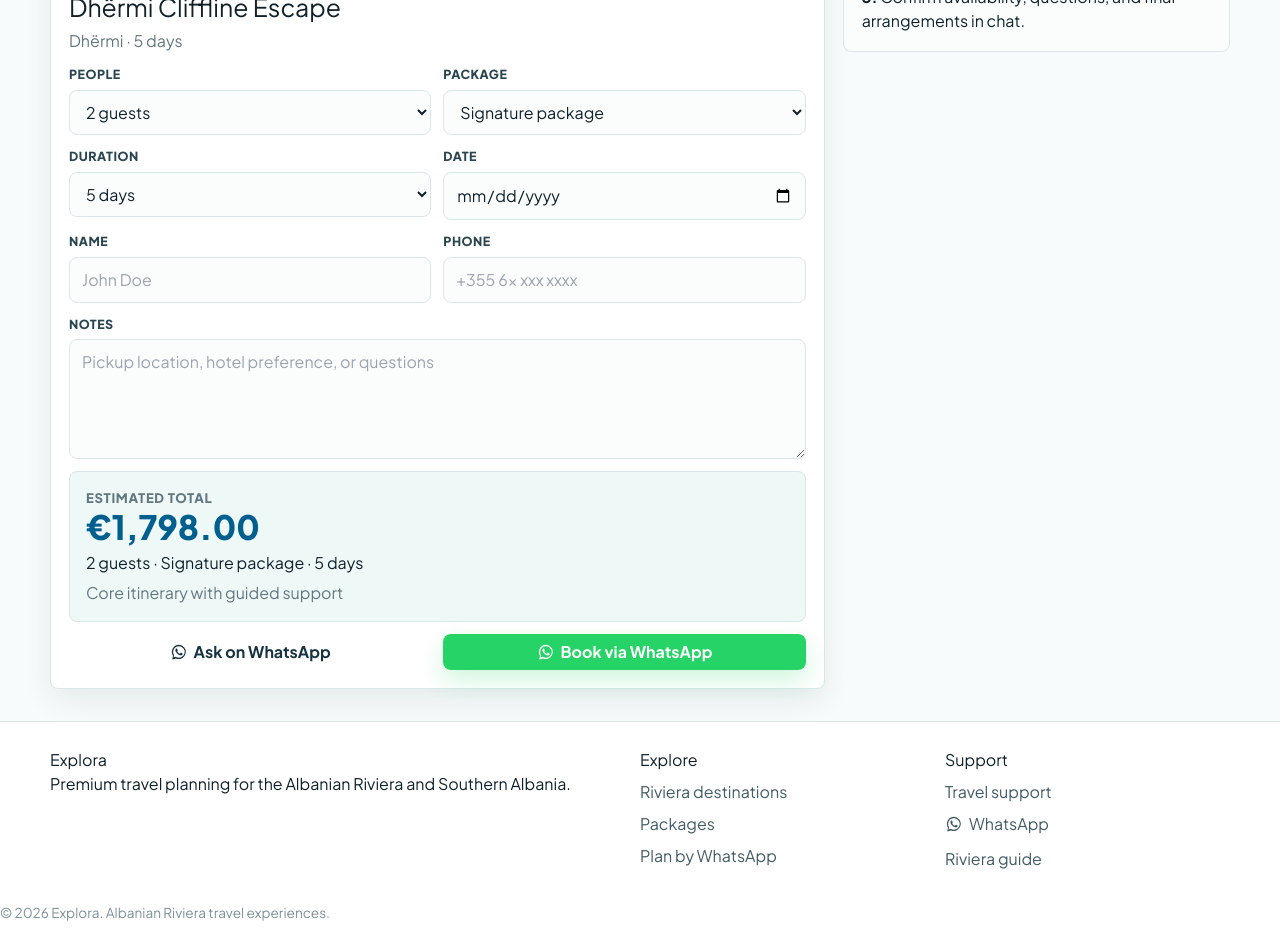
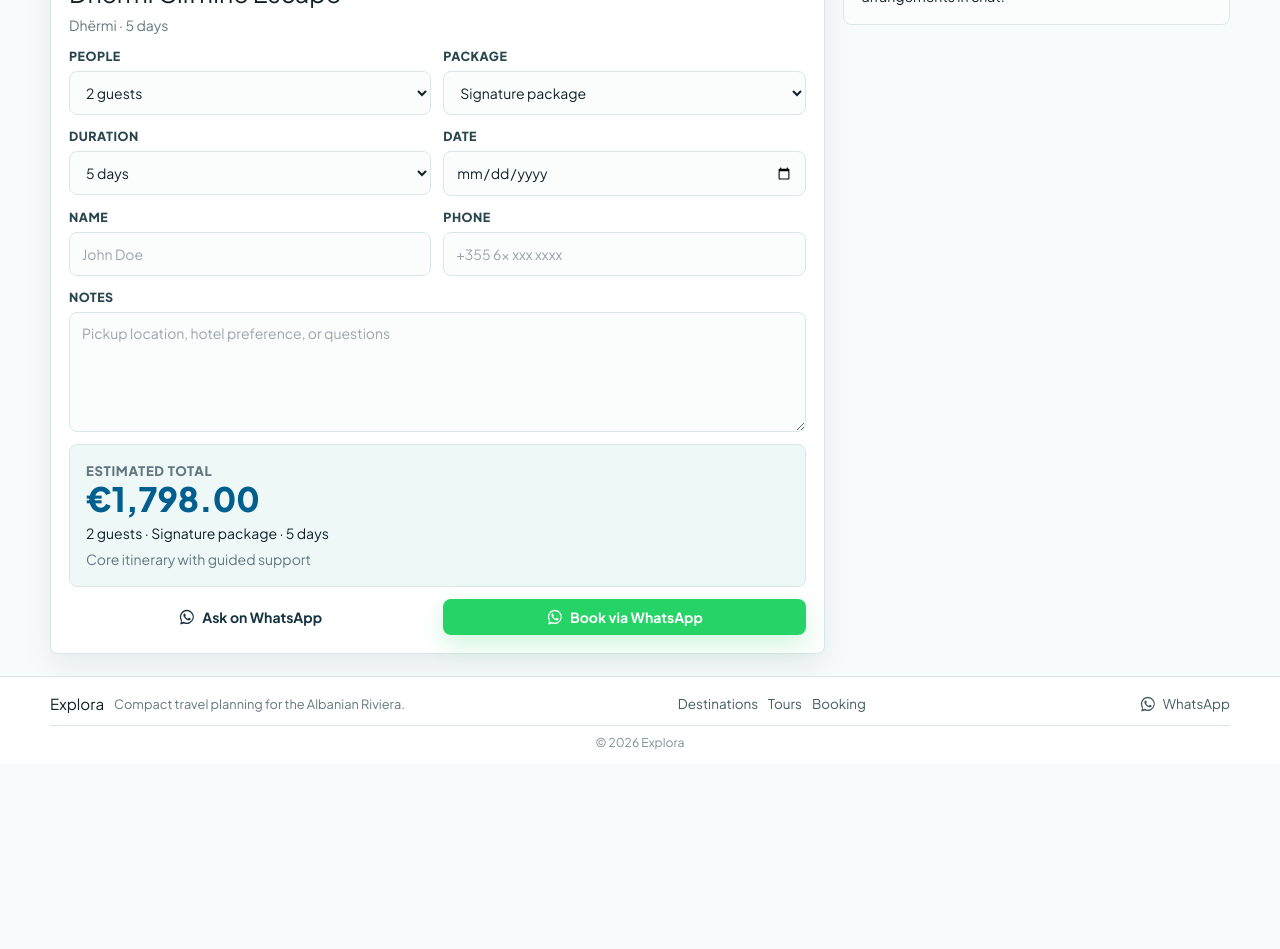
Before and after one commit to kevinshehu/explora, an Angular app: page /booking in a window 1280 px wide. Shown: the part 360-1309 px from the top of the page. After the commit the page ends 1124 px from the top, so only its background shows below. Built offline with nearby package versions, Linux system fonts and the light colour scheme.

Commit message:
Refine home hero and compact layout

```diff
--- a/src/app/layout/footer.ts
+++ b/src/app/layout/footer.ts
@@ -10,27 +10,25 @@ import { whatsappUrl } from '../shared/whatsapp';
   template: `
     <footer class="site-footer">
       <div class="container footer-grid">
-        <div>
+        <div class="footer-brand">
           <h3>Explora</h3>
-          <p>Premium travel planning for the Albanian Riviera and Southern Albania.</p>
+          <p>Compact travel planning for the Albanian Riviera.</p>
         </div>
-        <div>
-          <h4>Explore</h4>
-          <a routerLink="/destinations">Riviera destinations</a>
-          <a routerLink="/tours">Packages</a>
-          <a routerLink="/booking">Plan by WhatsApp</a>
-        </div>
-        <div>
-          <h4>Support</h4>
-          <a routerLink="/booking">Travel support</a>
+        <nav class="footer-links" aria-label="Footer links">
+          <a routerLink="/destinations">Destinations</a>
+          <a routerLink="/tours">Tours</a>
+          <a routerLink="/booking">Booking</a>
+        </nav>
+        <div class="footer-contact">
           <a class="footer-whatsapp" [href]="contactWhatsAppUrl" target="_blank" rel="noopener">
             <app-whatsapp-icon />
             WhatsApp
           </a>
-          <a routerLink="/destinations">Riviera guide</a>
         </div>
       </div>
-      <p class="copyright">© 2026 Explora. Albanian Riviera travel experiences.</p>
+      <div class="container">
+        <p class="copyright">© 2026 Explora</p>
+      </div>
     </footer>
   `,
 })
--- a/src/app/pages/home-page.ts
+++ b/src/app/pages/home-page.ts
@@ -2,15 +2,12 @@ import { Component } from '@angular/core';
 import { RouterLink } from '@angular/router';
 import {
   destinations,
-  promotionalTestimonials,
   tours,
 } from '../data/travel-data';
 import { DestinationCard } from '../shared/components/destination-card';
 import { SectionTitle } from '../shared/components/section-title';
-import { TestimonialCard } from '../shared/components/testimonial-card';
 import { TourCard } from '../shared/components/tour-card';
 import { WhatsappIcon } from '../shared/components/whatsapp-icon';
-import { PriceCalculator } from '../shared/components/price-calculator';
 import { whatsappUrl } from '../shared/whatsapp';
 
 const heroImage =
@@ -19,31 +16,31 @@ const heroImage =
 @Component({
   selector: 'app-home-page',
   standalone: true,
-  imports: [DestinationCard, TourCard, TestimonialCard, SectionTitle, RouterLink, WhatsappIcon, PriceCalculator],
+  imports: [DestinationCard, TourCard, SectionTitle, RouterLink, WhatsappIcon],
   template: `
     <section class="hero section-shell">
       <img class="hero-image" [src]="heroImage" alt="Albanian Riviera coastline" />
       <div class="container hero-content">
-        <p class="hero-kicker">Discover the Albanian Riviera</p>
-        <h1>Albanian Riviera, planned beautifully</h1>
-        <p>
-          Crystal-clear waters, hidden beaches, coastal villages, and signature experiences across Southern Albania.
-        </p>
-        <div class="hero-actions">
-          <a class="button-primary" routerLink="/destinations">Explore destinations</a>
-          <a class="button-whatsapp hero-whatsapp" [href]="heroWhatsAppUrl" target="_blank" rel="noopener">
-            <app-whatsapp-icon />
-            Ask Explora
-          </a>
+        <div class="hero-panel">
+          <p class="hero-kicker">Explora</p>
+          <h1>Simple Riviera travel planning</h1>
+          <p>Choose destination, pick experience, book fast on WhatsApp.</p>
+          <div class="hero-actions">
+            <a class="button-primary" routerLink="/destinations">Explore destinations</a>
+            <a class="button-whatsapp" [href]="heroWhatsAppUrl" target="_blank" rel="noopener">
+              <app-whatsapp-icon />
+              WhatsApp
+            </a>
+          </div>
         </div>
       </div>
     </section>
 
     <section class="container section-shell">
       <app-section-title
-        label="Explore the Albanian Riviera"
-        title="A modern coastal destination map"
-        description="From Dhërmi to Vlorë, every route is crafted around beach time, village culture, and premium comfort."
+        label="Destinations"
+        title="Top places"
+        description="Clean destination list for quick choice."
       />
       <div class="riviera-grid">
         @for (destination of rivieraDestinations; track destination.id) {
@@ -54,75 +51,14 @@ const heroImage =
 
     <section class="container section-shell">
       <app-section-title
-        label="Price calculators"
-        title="Know your estimate before WhatsApp"
-        description="Choose people, package level, and trip length. Explora handles availability and final details with you on WhatsApp."
-      />
-      <div class="calculator-grid">
-        @for (tour of calculatorTours; track tour.id) {
-          <app-price-calculator [tour]="tour" [showDate]="false" />
-        }
-      </div>
-    </section>
-
-    <section class="container section-shell">
-      <app-section-title
-        label="Why Explora"
-        title="Focused on South Albania"
-        description="Simple pricing, local route planning, and fast WhatsApp support for travelers who want clear next steps."
-      />
-      <div class="feature-grid">
-        <article>
-          <h3>Curated coastal routes</h3>
-          <p>Each experience is built around real Riviera highlights, not generic travel lists.</p>
-        </article>
-        <article>
-          <h3>Clear estimates</h3>
-          <p>See the price before starting the booking conversation.</p>
-        </article>
-        <article>
-          <h3>WhatsApp-first booking</h3>
-          <p>Ask questions, confirm availability, and finalize details directly with Explora.</p>
-        </article>
-      </div>
-    </section>
-
-    <section class="container section-shell">
-      <app-section-title
-        label="Packages"
-        title="Clean routes for the Ionian coast"
-        description="Focused itineraries with private transfers, coastal stops, local guides, and clear pricing."
+        label="Experiences"
+        title="Featured tours"
+        description="Popular options with transparent pricing."
       />
       <div class="grid-3">
         @for (tour of featuredTours; track tour.id) {
           <app-tour-card [tour]="tour" />
         }
-      </div>
-    </section>
-
-    <section class="container section-shell">
-      <app-section-title
-        label="Traveler stories"
-        title="Trusted by modern travelers"
-        description="Experiences shared by people discovering the Albanian South Riviera."
-      />
-      <div class="testimonial-grid">
-        @for (testimonial of testimonials; track testimonial.name) {
-          <app-testimonial-card [testimonial]="testimonial" />
-        }
-      </div>
-    </section>
-
-    <section class="container section-shell">
-      <div class="cta-panel">
-        <h2>Your South Albania plan starts here.</h2>
-        <p>Choose a package and send your details directly to Explora on WhatsApp.</p>
-        <div class="cta-actions">
-          <a class="button-whatsapp" [href]="generalWhatsAppUrl" target="_blank" rel="noopener">
-            <app-whatsapp-icon />
-            Plan on WhatsApp
-          </a>
-        </div>
       </div>
     </section>
   `,
@@ -131,8 +67,5 @@ export class HomePage {
   heroImage = heroImage;
   rivieraDestinations = destinations.slice(0, 8);
   featuredTours = tours.slice(0, 3);
-  calculatorTours = tours.slice(0, 2);
-  testimonials = promotionalTestimonials;
-  generalWhatsAppUrl = whatsappUrl('Hi! I would like to plan a South Albania trip with Explora.');
-  heroWhatsAppUrl = whatsappUrl('Hi! I would like to discover the Albanian Riviera with Explora. Can you help me choose the right destination or experience?');
+  heroWhatsAppUrl = whatsappUrl('Hi! I want to book a Riviera trip with Explora.');
 }
--- a/src/styles.scss
+++ b/src/styles.scss
@@ -42,6 +42,8 @@ body {
     linear-gradient(180deg, rgba(216, 240, 244, 0.65) 0%, rgba(247, 251, 251, 0.94) 320px),
     var(--background);
   font-family: 'Plus Jakarta Sans', system-ui, -apple-system, sans-serif;
+  font-size: 14px;
+  line-height: 1.45;
   letter-spacing: 0;
 }
 
@@ -108,7 +110,7 @@ a {
   display: inline-flex;
   align-items: center;
   gap: 12px;
-  font-size: 1rem;
+  font-size: 0.92rem;
   font-weight: 800;
   letter-spacing: 0;
   white-space: nowrap;
@@ -151,7 +153,8 @@ a {
 .desktop-nav a {
   color: #2d4651;
   border-radius: 999px;
-  padding: 8px 12px;
+  padding: 6px 10px;
+  font-size: 0.86rem;
   transition: all 140ms ease;
 }
 
@@ -164,12 +167,12 @@ a {
 .hero {
   position: relative;
   border-radius: var(--radius-xl);
-  margin-top: 18px;
+  margin-top: 14px;
   overflow: hidden;
-  min-height: min(58vh, 520px);
-  display: grid;
-  align-items: end;
-  box-shadow: 0 14px 34px rgba(0, 95, 143, 0.14);
+  min-height: min(60vh, 560px);
+  display: grid;
+  place-items: center;
+  box-shadow: 0 18px 36px rgba(0, 95, 143, 0.16);
 }
 
 .hero-image {
@@ -186,18 +189,29 @@ a {
   position: absolute;
   inset: 0;
   background:
-    linear-gradient(95deg, rgba(5, 29, 42, 0.72) 20%, rgba(7, 60, 78, 0.38) 66%, rgba(255, 255, 255, 0.02)),
-    linear-gradient(180deg, rgba(5, 29, 42, 0.04), rgba(5, 29, 42, 0.3));
-}
-
-.hero .container {
+    radial-gradient(circle at 50% 45%, rgba(255, 255, 255, 0.14), transparent 55%),
+    linear-gradient(180deg, rgba(5, 29, 42, 0.28), rgba(5, 29, 42, 0.48));
+}
+
+.hero-content {
   position: relative;
   z-index: 2;
-  padding-block: 52px 44px;
+  padding-block: 20px;
   color: white;
-  display: flex;
-  flex-direction: column;
-  gap: 10px;
+  display: grid;
+  place-items: center;
+}
+
+.hero-panel {
+  width: min(100%, 620px);
+  border: 1px solid rgba(255, 255, 255, 0.28);
+  background: rgba(7, 34, 48, 0.42);
+  border-radius: 14px;
+  backdrop-filter: blur(10px);
+  padding: 18px 20px;
+  display: grid;
+  gap: 8px;
+  text-align: center;
 }
 
 .section-shell {
@@ -206,24 +220,26 @@ a {
 
 .hero h1 {
   font-family: 'Playfair Display', Georgia, serif;
-  font-size: clamp(2rem, 4vw, 3.4rem);
-  line-height: 1.08;
-  max-width: 11ch;
+  font-size: clamp(1.5rem, 2.9vw, 2.2rem);
+  line-height: 1.12;
+  max-width: 18ch;
+  margin-inline: auto;
   letter-spacing: 0;
 }
 
 .hero p {
-  max-width: 58ch;
-  font-size: 0.95rem;
-  line-height: 1.55;
+  max-width: 48ch;
+  margin-inline: auto;
+  font-size: 0.84rem;
+  line-height: 1.4;
 }
 
 .hero-kicker {
-  color: #bdebf4;
+  color: #c8f3fb;
   font-weight: 700;
   text-transform: uppercase;
-  letter-spacing: 0.12em;
-  font-size: 0.8rem;
+  letter-spacing: 0.14em;
+  font-size: 0.68rem;
 }
 
 .search-strip {
@@ -342,14 +358,16 @@ a.button-ghost {
 }
 
 .hero-whatsapp {
-  align-self: flex-start;
+  align-self: center;
 }
 
 .hero-actions {
   display: flex;
   align-items: center;
+  justify-content: center;
   gap: 8px;
   flex-wrap: wrap;
+  margin-top: 2px;
 }
 
 .discovery-steps {
@@ -416,21 +434,22 @@ a.button-ghost {
   text-transform: uppercase;
   letter-spacing: 0.08em;
   margin: 0;
-  font-size: 0.74rem;
+  font-size: 0.66rem;
   font-weight: 700;
 }
 
 .section-heading {
   margin: 4px 0 0;
   font-family: 'Playfair Display', Georgia, serif;
-  font-size: clamp(1.6rem, 2.8vw, 2.4rem);
-  line-height: 1.15;
+  font-size: clamp(1.2rem, 2.2vw, 1.6rem);
+  line-height: 1.2;
   letter-spacing: 0;
 }
 
 .section-copy {
   color: var(--muted);
-  margin-top: var(--space-2);
+  margin-top: 4px;
+  font-size: 0.84rem;
 }
 
 .section-title {
@@ -478,7 +497,7 @@ a.button-ghost {
 
 .card-content h3 {
   margin: 0;
-  font-size: 1.15rem;
+  font-size: 1rem;
   line-height: 1.25;
 }
 
@@ -1029,22 +1048,46 @@ a.primary,
 }
 
 .site-footer {
-  margin-top: 32px;
+  margin-top: 22px;
   border-top: 1px solid var(--line);
   background: white;
-  padding: 26px 0;
+  padding: 16px 0 12px;
 }
 
 .footer-grid {
-  display: grid;
-  grid-template-columns: 2fr 1fr 1fr;
-  gap: 20px;
+  display: flex;
+  align-items: center;
+  justify-content: space-between;
+  gap: 12px;
+  flex-wrap: wrap;
+}
+
+.footer-brand,
+.footer-links,
+.footer-contact {
+  display: flex;
+  align-items: center;
+  gap: 10px;
+}
+
+.footer-brand h3 {
+  font-size: 0.95rem;
+}
+
+.footer-brand p {
+  color: var(--muted);
+  font-size: 0.8rem;
+}
+
+.footer-links a,
+.footer-contact a {
+  font-size: 0.84rem;
 }
 
 .site-footer a {
-  display: block;
+  display: inline-flex;
   color: #425c65;
-  margin-top: 8px;
+  margin-top: 0;
 }
 
 .site-footer .footer-whatsapp {
@@ -1054,9 +1097,12 @@ a.primary,
 }
 
 .copyright {
-  margin: 32px 0 0;
+  margin: 10px 0 0;
+  padding-top: 8px;
+  border-top: 1px solid var(--line);
+  text-align: center;
   color: #7d9098;
-  font-size: 0.85rem;
+  font-size: 0.76rem;
 }
 
 .hero .button-primary,
@@ -1119,9 +1165,12 @@ a.primary,
 
   .two-col,
   .booking-grid,
-  .footer-grid,
   .detail-header {
     grid-template-columns: 1fr;
+  }
+
+  .footer-grid {
+    justify-content: center;
   }
 
   .gallery-main {
@@ -1151,11 +1200,17 @@ a.primary,
   .hero {
     border-radius: 0;
     margin-top: 8px;
-    min-height: 500px;
-  }
-
-  .hero .container {
-    padding-block: 34px 28px;
+    min-height: 440px;
+  }
+
+  .hero-content {
+    padding-block: 18px;
+  }
+
+  .hero-panel {
+    width: min(100%, 520px);
+    padding: 14px 14px;
+    gap: 6px;
   }
 
   .section-shell {
@@ -1196,7 +1251,7 @@ a.primary,
   }
 
   .hero-whatsapp {
-    align-self: flex-start;
+    align-self: center;
   }
 
   .hero-actions {
@@ -1295,6 +1350,14 @@ a.primary,
   letter-spacing: 0;
 }
 
+.admin-page-header h1 {
+  font-size: 1.2rem;
+}
+
+.admin-topbar h2 {
+  font-size: 1rem;
+}
+
 .admin-nav {
   display: grid;
   gap: 6px;
@@ -1360,7 +1423,7 @@ a.primary,
   color: var(--accent);
   text-transform: uppercase;
   letter-spacing: 0.1em;
-  font-size: 0.75rem;
+  font-size: 0.66rem;
   font-weight: 800;
 }
 
@@ -1498,7 +1561,7 @@ button.admin-list-item {
 .admin-form-grid label span,
 .admin-auth-card label span {
   color: #29454f;
-  font-size: 0.77rem;
+  font-size: 0.66rem;
   font-weight: 800;
   letter-spacing: 0.04em;
   text-transform: uppercase;
@@ -1571,6 +1634,7 @@ button.admin-list-item {
   justify-content: center;
   gap: 6px;
   font-weight: 800;
+  font-size: 0.82rem;
   cursor: pointer;
   white-space: nowrap;
 }
@@ -1745,7 +1809,7 @@ button.admin-list-item {
   width: 100%;
   text-align: left;
   cursor: pointer;
-  font-size: 0.82rem;
+  font-size: 0.76rem;
 }
 
 .admin-calendar-event strong,
```
